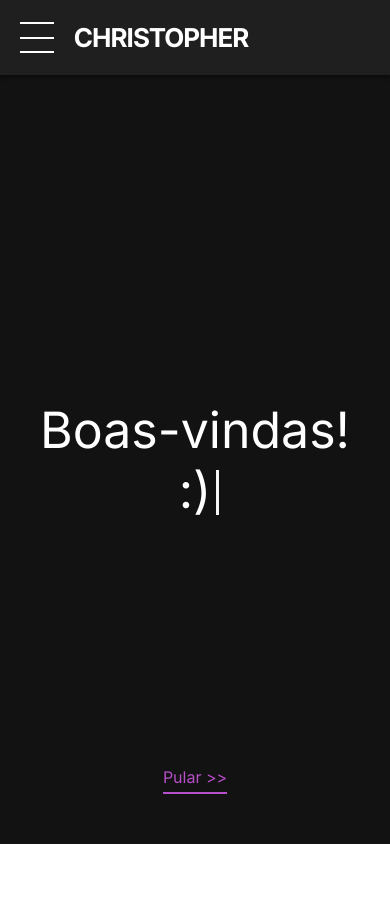
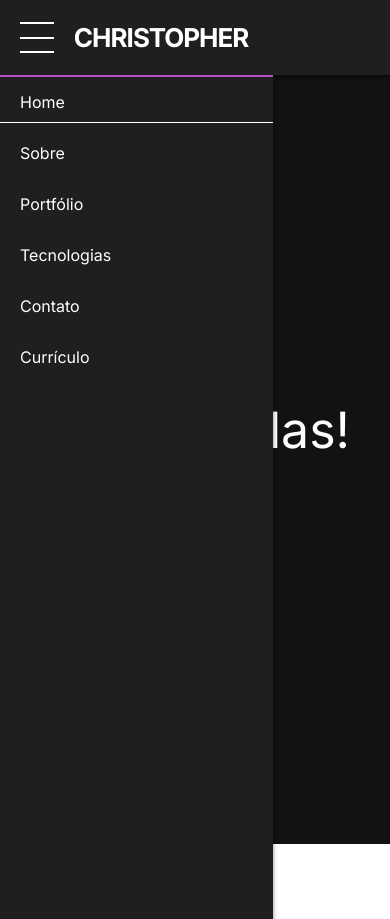
Before and after one commit to christopherldo/christopherldo.github.io, a React (Create React App) app: page / in a window 390 px wide. Before the commit the page ends 844 px from the top, so only its background shows below. Built offline with nearby package versions, Linux system fonts and the light colour scheme.

Commit message:
🐛 (Menu): Fixed a bug abot the menu not taking 100% on mobile

```diff
--- a/public/index.html
+++ b/public/index.html
@@ -5,7 +5,7 @@
   <meta charset="utf-8" />
   <link rel="icon" href="%PUBLIC_URL%/favicon.ico" />
   <meta name="viewport" content="width=device-width, initial-scale=1" />
-  <meta name="theme-color" content="#000000" />
+  <meta name="theme-color" content="#1F1F1F" />
   <meta name="description" content="Web site created using create-react-app" />
   <link rel="apple-touch-icon" href="%PUBLIC_URL%/logo192.png" />
   <link rel="manifest" href="%PUBLIC_URL%/manifest.json" />
--- a/src/components/Partials/Header/index.js
+++ b/src/components/Partials/Header/index.js
@@ -7,23 +7,40 @@ const Component = () => {
 
   const [path, setPath] = useState('');
   const [displayHamburgerMenu, setDisplayHamburgerMenu] = useState('none');
+  const [responsiveMenuGoingOut, setResponsiveMenuGoingOut] = useState(false);
 
   useEffect(() => {
     setPath(location.pathname);
-    setDisplayHamburgerMenu('none');
+    setResponsiveMenuGoingOut(true);
+      setTimeout(() => {
+        setDisplayHamburgerMenu('none');
+      }, 290);
   }, [location]);
 
   const handleToggleHamburger = () => {
     if (displayHamburgerMenu === 'none') {
+      setResponsiveMenuGoingOut(false);
       setDisplayHamburgerMenu('flex');
     } else {
-      setDisplayHamburgerMenu('none');
+      setResponsiveMenuGoingOut(true);
+      setTimeout(() => {
+        setDisplayHamburgerMenu('none');
+      }, 290);
     };
   };
 
+  const menus = [
+    { path: '/', name: 'Home' },
+    { path: '/sobre', name: 'Sobre' },
+    { path: '/portfolio', name: 'Portfólio' },
+    { path: '/tecnologias', name: 'Tecnologias' },
+    { path: '/contato', name: 'Contato' },
+  ];
+
   return (
-    <HeaderArea displayHamburgerMenu={displayHamburgerMenu}>
+    <HeaderArea display={displayHamburgerMenu}>
       <div className="container">
+        <div className="menu--background" onClick={handleToggleHamburger}></div>
         <div className="hamburger--menu" onClick={handleToggleHamburger}>
           <div className="row"></div>
           <div className="row"></div>
@@ -31,32 +48,16 @@ const Component = () => {
         </div>
         <nav>
           <Link to="/">Christopher</Link>
-          <ul>
-            <li>
-              <Link to="/" className={path === '/' ? 'active' : undefined}>
-                Home
-              </Link>
-            </li>
-            <li>
-              <Link to="/sobre" className={path === '/sobre' ? 'active' : undefined}>
-                Sobre
-              </Link>
-            </li>
-            <li>
-              <Link to="/portfolio" className={path === '/portfolio' ? 'active' : undefined}>
-                Portfolio
-              </Link>
-            </li>
-            <li>
-              <Link to="/tecnologias" className={path === '/tecnologias' ? 'active' : undefined}>
-                Tecnologias
-              </Link>
-            </li>
-            <li>
-              <Link to="/contato" className={path === '/contato' ? 'active' : undefined}>
-                Contato
-              </Link>
-            </li>
+          <ul className={responsiveMenuGoingOut ? 'menu--goingOut' : undefined}>
+            {menus.map((item, key) => (
+              <li key={key}>
+                <Link
+                  to={item.path}
+                  className={path === item.path ? 'active' : undefined}>
+                  {item.name}
+                </Link>
+              </li>
+            ))}
             <li>
               <a
                 href="https://drive.google.com/file/d/1k1EUQZoMKa3GolKXKMvIFa72ht3hVc74/view?usp=sharing"
--- a/src/components/Partials/Header/style.js
+++ b/src/components/Partials/Header/style.js
@@ -7,6 +7,16 @@ const fromLeft = keyframes`
 
   to {
     left: 0;
+  }
+`;
+
+const fromRight = keyframes`
+  from {
+    left: 0px
+  }
+
+  to {
+    left: -1000px;
   }
 `;
 
@@ -25,6 +35,21 @@ export const HeaderArea = styled.header`
     margin: auto;
     height: 100%;
     display: flex;
+
+    .menu--background {
+      display: none;
+      width: 100%;
+      height: 100%;
+      position: absolute;
+      top: 75px;
+      left: 0;
+      z-index: 1;
+      background-color: rgba(0, 0, 0, 0.5);
+
+      @media(max-width: 768px) {
+          display: ${props => props.displayHamburgerMenu};
+      };
+    };
 
     .hamburger--menu {
       display: none;
@@ -78,17 +103,21 @@ export const HeaderArea = styled.header`
         list-style: none;
       };
 
+      .menu--goingOut {
+        animation: ${fromRight} 0.3s ease-in-out 0s;
+      };
+
       ul {
         display: flex;
 
         @media(max-width: 768px) {
           display: ${props => props.displayHamburgerMenu};
           position: absolute;
-          bottom: 0;
+          top: 75px;
           left: 0;
           flex-flow: column;
           border-top: 2px solid #B64FC8;
-          height: calc(100% - 75px);
+          height: 100%;
           background-color: #1F1F1F;
           min-width: 70%;
           box-shadow: 0 2px 4px rgb(0 0 0 / 50%);
--- a/src/index.css
+++ b/src/index.css
@@ -8,4 +8,5 @@
 
 body {
   font-family: 'Inter', sans-serif;
+  overflow: hidden;
 }
```
